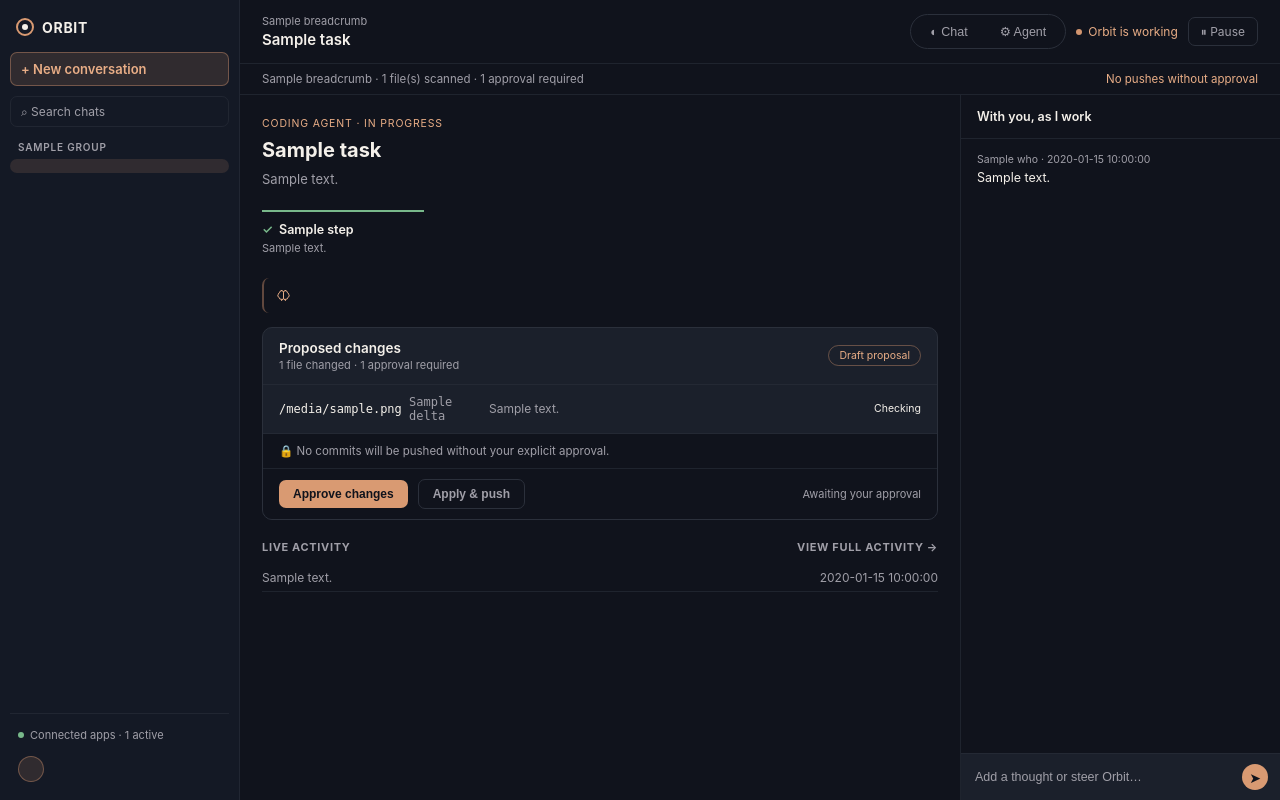
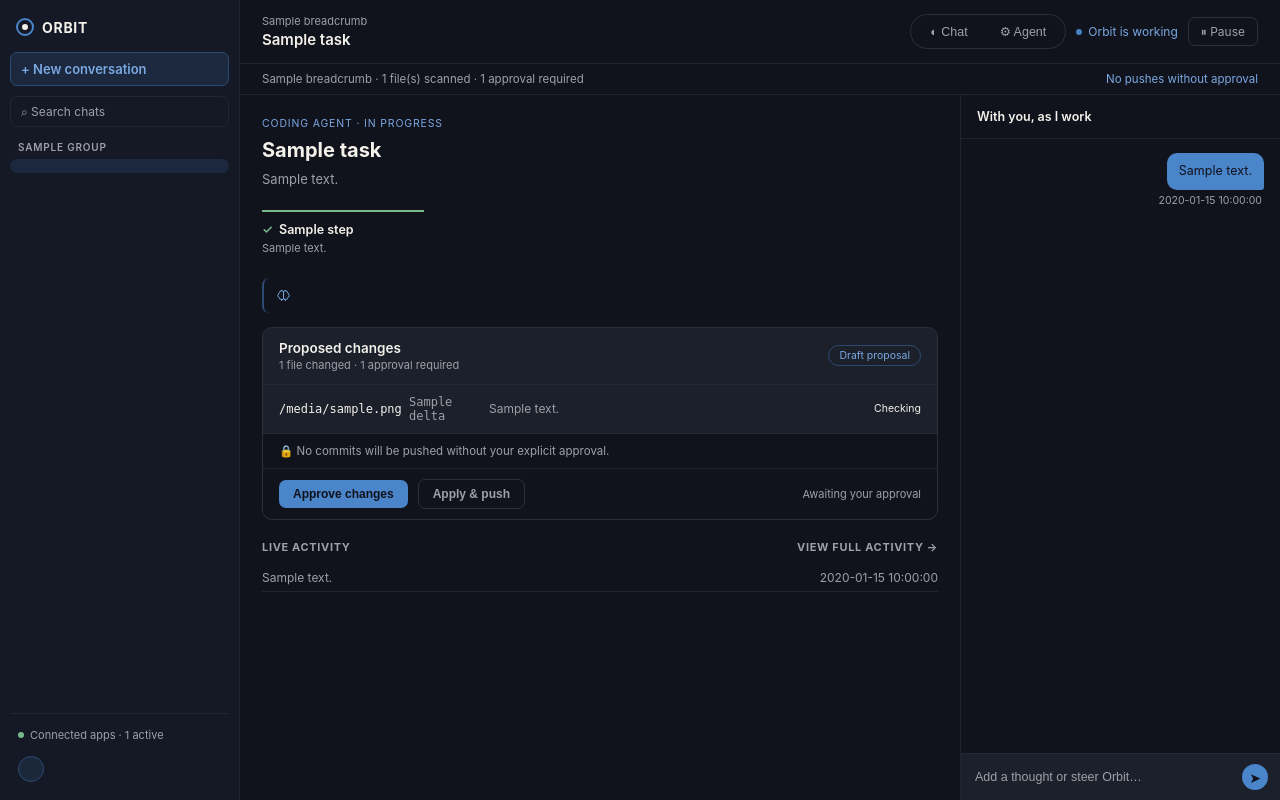
Before and after one commit to CalebPiusC/ORBIT...BETA, a Flask app: template app/templates/task.html in a window 1280 px wide. Run offline with Flask 3, Linux system fonts and the light colour scheme; the template is opened without the code that fills it: most values are stand-ins (such as "Sample title", 1, 10 or a date in 2020); some libraries are stand-ins or nearby versions.

Commit message:
Chat bubbles: dark-blue palette, one row per message, time lines
- Palette: accent tokens now use the mockup's dark blue (#4a84c9,
  #7aa8e2, #2d4a73, blue wash and focus ring). They were still the old
  copper values. Neutrals are unchanged.
- Chat layout: each message is a .chat-row holding its bubble and a
  faint time line (HH:MM). User bubbles are right-aligned in the accent
  fill; Orbit bubbles are left-aligned on the dark surface, with the
  brain icon as the only speaker marker. No "You"/"Orbit" name labels.
  Applies to the home thread and the task side chat.
- Times: messages created by the server use the real local time
  (store.now_label), taken when the message is sent. The browser uses
  its local clock for messages it adds.
- design/orbit_mockup.html synced to the app: its stylesheet matches
  layout.html, its chat markup uses the same row structure, and the
  dev-only screen switcher is kept. The mockup is the spec.
- Tests: row structure, server-stamped times, and a check that the
  accent tokens match between the app and the mockup.

Co-authored-by: arena-agent <297053741+arena-agent@users.noreply.github.com>

```diff
--- a/app/server.py
+++ b/app/server.py
@@ -29,7 +29,7 @@ from typing import Any, Callable
 from flask import Flask, Response, render_template, request, stream_with_context
 from providers.base import ChatMessage as ProvChatMessage, StreamChunk
 
-from app.store import Store
+from app.store import Store, now_label
 
 HOME_SYSTEM_PROMPT = (
     "You are ORBIT, a helpful assistant. Reply clearly and concisely. "
@@ -145,7 +145,8 @@ def create_app(provider: Any | None = None, store: Store | None = None) -> Flask
 
         from app.store import ChatMessage as StoreChatMessage
 
-        st.home_thread.append(StoreChatMessage(who="You", time="now", body=message, is_orbit=False))
+        sent_at = now_label()
+        st.home_thread.append(StoreChatMessage(who="You", time=sent_at, body=message, is_orbit=False))
         history = _history_from_thread(st.home_thread)
 
         def chunk_source() -> Iterator[StreamChunk]:
@@ -154,7 +155,7 @@ def create_app(provider: Any | None = None, store: Store | None = None) -> Flask
         def on_done(answer: str) -> None:
             if answer:
                 st.home_thread.append(
-                    StoreChatMessage(who="Orbit", time="now", body=answer, is_orbit=True)
+                    StoreChatMessage(who="Orbit", time=sent_at, body=answer, is_orbit=True)
                 )
 
         return _sse_response(chunk_source, on_done)
@@ -173,6 +174,7 @@ def create_app(provider: Any | None = None, store: Store | None = None) -> Flask
         from app.store import ChatMessage as StoreChatMessage
 
         extra_user: str | None = None
+        sent_at = now_label()  # message start time, shown under both bubbles
         if initial:
             extra_user = (
                 f"Start the task: {task_obj.title}. {task_obj.description} "
@@ -183,7 +185,7 @@ def create_app(provider: Any | None = None, store: Store | None = None) -> Flask
                 return Response(json.dumps({"error": "message is required"}), status=400, mimetype="application/json")
             st.add_chat(
                 task_id,
-                StoreChatMessage(who="You", time="now", body=message, is_orbit=False),
+                StoreChatMessage(who="You", time=sent_at, body=message, is_orbit=False),
             )
 
         history = _history_from_thread(task_obj.chat, extra_user=extra_user)
@@ -195,7 +197,7 @@ def create_app(provider: Any | None = None, store: Store | None = None) -> Flask
             if answer:
                 st.add_chat(
                     task_id,
-                    StoreChatMessage(who="Orbit", time="now", body=answer, is_orbit=True),
+                    StoreChatMessage(who="Orbit", time=sent_at, body=answer, is_orbit=True),
                 )
 
         return _sse_response(chunk_source, on_done)
--- a/app/static/app.js
+++ b/app/static/app.js
@@ -136,24 +136,48 @@
   }
 
   // --- chat bubble helpers ------------------------------------------------
+  // Local "HH:MM" for the time line under a bubble.
+  function nowLabel() {
+    var d = new Date();
+    var hh = String(d.getHours());
+    var mm = String(d.getMinutes());
+    return (hh.length < 2 ? "0" : "") + hh + ":" + (mm.length < 2 ? "0" : "") + mm;
+  }
+
+  // Every message gets its own row: the bubble, then a faint time line. The
+  // row, not the bubble, is what sits in the log, so bubbles are never merged.
+  function makeRow(log, side) {
+    var row = el("div", "chat-row " + side);
+    var bubble = el("div", "chat-bubble " + side);
+    row.appendChild(bubble);
+    row.appendChild(el("div", "chat-meta", nowLabel()));
+    log.appendChild(row);
+    return { row: row, bubble: bubble };
+  }
+
+  // User messages: right-aligned accent bubble. No name label.
   function makeUserBubble(log, text) {
-    var bubble = el("div", "chat-bubble");
-    bubble.appendChild(el("div", "who", "You · just now"));
+    var bubble = makeRow(log, "user").bubble;
     bubble.appendChild(el("div", "body", escapeHtml(text)));
-    log.appendChild(bubble);
     return bubble;
+  }
+
+  // Orbit's answer body: the brain icon sits in front of the text and is the
+  // only marker of who is speaking.
+  function makeOrbitBody(bubble) {
+    var parts = makeBody(bubble);
+    parts.body.insertAdjacentHTML("afterbegin", BRAIN_SVG);
+    return parts;
   }
 
   // Orbit bubble with its own mini thinking block + answer body.
   function makeOrbitBubble(log) {
-    var bubble = el("div", "chat-bubble orbit");
-    bubble.appendChild(el("div", "who", BRAIN_SVG + "Orbit"));
+    var bubble = makeRow(log, "orbit").bubble;
     var think = el("div", "thinking-block");
     var thinkText = el("span", "thinking-text", "");
     think.appendChild(thinkText);
     bubble.appendChild(think);
-    var parts = makeBody(bubble);
-    log.appendChild(bubble);
+    var parts = makeOrbitBody(bubble);
     log.scrollTop = log.scrollHeight;
     return { bubble: bubble, think: think, thinkText: thinkText, body: parts.body, reply: parts.reply };
   }
@@ -216,7 +240,7 @@
       if (!text) return;
       if (inflight) {
         // Leave the text in the box (nothing is lost) and say why it won't send.
-        var pending = thread.querySelector(".chat-bubble.orbit:last-child .body");
+        var pending = thread.querySelector(".chat-row.orbit:last-child .body");
         if (pending) showLine(pending, "Still waiting on the reply above — send this after it finishes.", "warn");
         return;
       }
@@ -224,13 +248,11 @@
       input.value = "";
       thread.classList.add("visible");
       makeUserBubble(thread, text);
-      var orbit = el("div", "chat-bubble orbit");
-      orbit.appendChild(el("div", "who", BRAIN_SVG + "Orbit"));
-      var parts = makeBody(orbit);
+      var orbit = makeRow(thread, "orbit").bubble;
+      var parts = makeOrbitBody(orbit);
       var body = parts.body;
       var reply = parts.reply;
       body.classList.add("streaming");
-      thread.appendChild(orbit);
       thread.scrollTop = thread.scrollHeight;
 
       postSSE(
--- a/app/store.py
+++ b/app/store.py
@@ -65,6 +65,11 @@ class Change:
 class Activity:
     text: str
     time: str
+
+
+def now_label() -> str:
+    """Local wall-clock "HH:MM" for a chat message's time line."""
+    return datetime.now().strftime("%H:%M")
 
 
 @dataclass
--- a/app/templates/layout.html
+++ b/app/templates/layout.html
@@ -6,10 +6,10 @@
 <title>{% block title %}ORBIT{% endblock %}</title>
 <style>
   /* ===========================================================
-     ORBIT — home screen + coding-agent task view, in Midnight Navy
-     with Soft Copper accents and Warm White text. Layout and structure
-     are unchanged from the original build; only the palette was
-     refined. Do not redesign this CSS.
+     ORBIT — home screen + coding-agent task view, in dark blue.
+     Accent tokens match design/orbit_mockup.html exactly; keep them
+     in sync. Layout and structure are unchanged. Do not redesign
+     this CSS.
      =========================================================== */
 
   :root {
@@ -24,12 +24,12 @@
     --text: #F4F0EA;          /* Warm White — primary text, wordmark */
     --text-dim: #A09FA8;      /* Ash Grey — secondary text */
     --text-faint: #A09FA8;    /* Ash Grey — muted text (kept AA-readable) */
-    /* Brand accent — Soft Copper */
-    --accent: #D99A72;        /* Soft Copper */
-    --accent-bright: #E8AD86; /* Copper Hover — active/hover labels */
-    --accent-dim: rgba(217, 154, 114, 0.4);   /* copper border tint */
-    --accent-wash: rgba(217, 154, 114, 0.14); /* copper selected background */
-    --accent-soft: rgba(217, 154, 114, 0.35); /* focus ring */
+    /* Brand accent — dark blue (values from the mockup) */
+    --accent: #4a84c9;        /* Blue — user bubble fill, primary buttons */
+    --accent-bright: #7aa8e2; /* Light blue — active labels, Orbit icon */
+    --accent-dim: #2d4a73;    /* Dark blue — borders, thinking-block edge */
+    --accent-wash: rgba(74, 132, 201, 0.14); /* selected background */
+    --accent-soft: rgba(74, 132, 201, 0.35); /* focus ring */
     /* Functional status colors — kept distinct from brand */
     --green: #78B88A;         /* Success */
     --amber: #E5B567;         /* Warning */
@@ -51,7 +51,7 @@
     display: flex; flex-direction: column; padding: 14px 10px;
   }
   .sidebar-brand { display: flex; align-items: center; gap: 8px; padding: 4px 6px 16px; font-weight: 700; letter-spacing: 0.05em; }
-  /* ORBIT orbital symbol: copper ring, Warm White center dot (geometry unchanged). */
+  /* ORBIT orbital symbol: blue ring, Warm White center dot (geometry unchanged). */
   .brand-mark { width: 18px; height: 18px; border-radius: 50%; border: 2px solid var(--accent); position: relative; flex-shrink: 0; }
   .brand-mark::after { content: ""; position: absolute; inset: 4px; border-radius: 50%; background: var(--text); }
 
@@ -269,11 +269,29 @@
   }
   .task-chat-head { padding: 14px 16px; border-bottom: 1px solid var(--border-soft); font-size: 12.5px; font-weight: 600; }
   .task-chat-log { flex: 1; overflow-y: auto; padding: 14px 16px; display: flex; flex-direction: column; gap: 14px; }
-  .chat-bubble { font-size: 12.5px; }
-  .chat-bubble .who { font-size: 10.5px; color: var(--text-faint); margin-bottom: 3px; }
-  .chat-bubble.orbit .who { color: var(--accent-bright); }
+  /* Speakers are told apart by position and surface, not by a name label.
+     User = right-aligned accent bubble. Orbit = left-aligned dark surface,
+     with the brain icon in front of its text as the only "who" marker.
+     Each message is a .chat-row: its bubble, then a faint time line. */
+  .chat-row { display: flex; flex-direction: column; max-width: 86%; }
+  .chat-row.user { align-self: flex-end; align-items: flex-end; }
+  .chat-row.orbit { align-self: flex-start; align-items: flex-start; }
+  .chat-bubble {
+    font-size: 12.5px; max-width: 100%;
+    padding: 9px 12px; border-radius: var(--radius);
+    display: flex; flex-direction: column;
+  }
+  .chat-bubble.user {
+    background: var(--accent); color: #10131C;
+    border-bottom-right-radius: 3px;
+  }
+  .chat-bubble.orbit {
+    background: var(--bg-card);
+    border: 1px solid var(--border-soft); border-bottom-left-radius: 3px;
+  }
   .chat-bubble .body { color: var(--text); line-height: 1.5; }
-  .chat-bubble .meta { font-size: 10.5px; color: var(--text-faint); margin-top: 4px; }
+  .chat-bubble.user .body { color: #10131C; }
+  .chat-meta { font-size: 10.5px; color: var(--text-faint); margin-top: 4px; padding: 0 2px; }
   .task-chat-input { border-top: 1px solid var(--border-soft); padding: 10px 12px; display: flex; gap: 8px; align-items: center; background: var(--bg-card); }
   .task-chat-input input { flex: 1; background: transparent; border: none; outline: none; color: var(--text); font-size: 12.5px; }
   .task-chat-input input::placeholder { color: var(--text-faint); }
@@ -298,7 +316,7 @@
   .thinking-block.done .thinking-text::after { content: ""; }
   @keyframes caret-blink { 50% { opacity: 0; } }
 
-  .chat-bubble.orbit .who .brain-icon { margin-right: 4px; }
+  .chat-bubble.orbit .body .brain-icon { margin-right: 6px; }
   .chat-bubble .body.streaming::after {
     content: "▍"; color: var(--accent); animation: caret-blink 0.9s step-end infinite;
   }
--- a/app/templates/task.html
+++ b/app/templates/task.html
@@ -130,15 +130,11 @@
         <div class="task-chat-head">With you, as I work</div>
         <div class="task-chat-log" id="taskChatLog">
           {% for msg in task.chat %}
-          <div class="chat-bubble{% if msg.is_orbit %} orbit{% endif %}">
-            <div class="who">
-              {% if msg.is_orbit %}
-              <span class="brain-icon"><svg viewBox="0 0 24 24" fill="none" stroke="currentColor" stroke-width="1.6" stroke-linecap="round" stroke-linejoin="round"><path d="M9 4a3 3 0 0 0-3 3 3 3 0 0 0-2 2.8A3 3 0 0 0 5 15a3 3 0 0 0 3 3h1v2M15 4a3 3 0 0 1 3 3 3 3 0 0 1 2 2.8A3 3 0 0 1 19 15a3 3 0 0 1-3 3h-1v2M9 4a3 3 0 0 1 3 3v9a3 3 0 0 1-3 3M15 4a3 3 0 0 0-3 3v9a3 3 0 0 0 3 3"/></svg></span>Orbit
-              {% else %}
-              {{ msg.who }} · {{ msg.time }}
-              {% endif %}
+          <div class="chat-row {% if msg.is_orbit %}orbit{% else %}user{% endif %}">
+            <div class="chat-bubble {% if msg.is_orbit %}orbit{% else %}user{% endif %}">
+              <div class="body">{% if msg.is_orbit %}<span class="brain-icon"><svg viewBox="0 0 24 24" fill="none" stroke="currentColor" stroke-width="1.6" stroke-linecap="round" stroke-linejoin="round"><path d="M9 4a3 3 0 0 0-3 3 3 3 0 0 0-2 2.8A3 3 0 0 0 5 15a3 3 0 0 0 3 3h1v2M15 4a3 3 0 0 1 3 3 3 3 0 0 1 2 2.8A3 3 0 0 1 19 15a3 3 0 0 1-3 3h-1v2M9 4a3 3 0 0 1 3 3v9a3 3 0 0 1-3 3M15 4a3 3 0 0 0-3 3v9a3 3 0 0 0 3 3"/></svg></span>{% endif %}{{ msg.body }}</div>
             </div>
-            <div class="body">{{ msg.body }}</div>
+            <div class="chat-meta">{{ msg.time }}</div>
           </div>
           {% endfor %}
         </div>
```
Also changed, not shown: design/orbit_mockup.html (+108 -55 lines), tests/test_app.py (+123 -0 lines).
